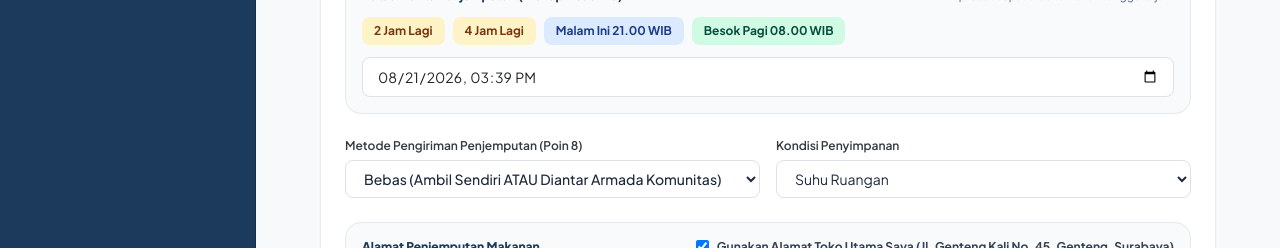
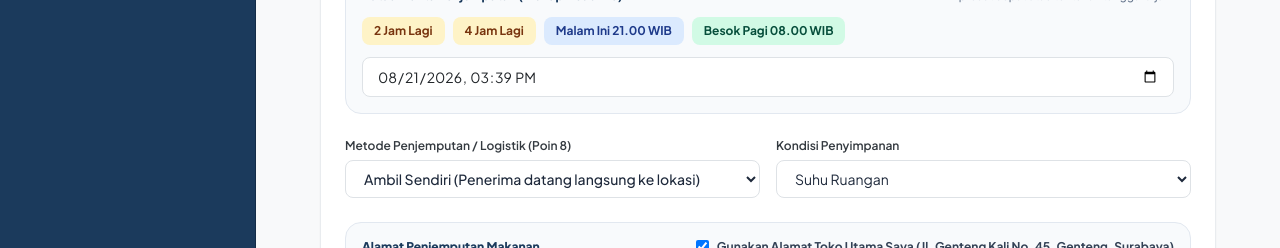
Before and after one commit to Rizalll-rgb/replate, a Next.js app: page /dashboard/provider/add-surplus in a window 1280 px wide. Shown: the part 840-1088 px from the top of the page. Built offline with nearby package versions, Linux system fonts and the light colour scheme; no server answers.

Commit message:
Completely remove BOTH option from FoodForm and MyListings fallback items to prevent business logic ambiguity

```diff
--- a/src/app/dashboard/provider/my-listings/page.tsx
+++ b/src/app/dashboard/provider/my-listings/page.tsx
@@ -53,7 +53,7 @@ export default function MyListingsPage() {
             quantityUnit: 'porsi',
             price: 5000,
             status: 'AVAILABLE',
-            distributionType: 'BOTH',
+            distributionType: 'SALE',
             address: 'Jl. Genteng Kali No. 45, Genteng, Surabaya',
             pickupDeadline: new Date(Date.now() + 5 * 3600000).toISOString(),
             photos: ['https://images.unsplash.com/photo-1546069901-ba9599a7e63c?w=600&auto=format&fit=crop&q=80'],
--- a/src/components/food/FoodForm.tsx
+++ b/src/components/food/FoodForm.tsx
@@ -38,6 +38,7 @@ export const FoodForm: React.FC<FoodFormProps> = ({ onSubmit, isLoading = false
   );
 
   const [pricingScheme, setPricingScheme] = useState<'RESCUE_SALE' | 'DONATION_YAYASAN' | 'DONATION_INDIVIDUAL'>('RESCUE_SALE');
+  const [deliveryMethod, setDeliveryMethod] = useState<'SELF_PICKUP' | 'RESCUE_PARTNER'>('SELF_PICKUP');
 
   const [formData, setFormData] = useState<Partial<FoodFormData>>({
     foodCategory: 'MEALS',
@@ -45,7 +46,7 @@ export const FoodForm: React.FC<FoodFormProps> = ({ onSubmit, isLoading = false
     quantity: 15,
     storageCondition: 'ROOM_TEMP',
     packagingType: 'PACKAGED',
-    distributionType: 'BOTH',
+    distributionType: 'SALE',
     price: 5000,
     weightPerUnitKg: 0.5,
     address: defaultAddress,
@@ -116,12 +117,8 @@ export const FoodForm: React.FC<FoodFormProps> = ({ onSubmit, isLoading = false
       return;
     }
 
-    const finalDistributionType: 'SALE' | 'FREE' | 'BOTH' =
-      formData.distributionType === 'BOTH'
-        ? 'BOTH'
-        : pricingScheme === 'RESCUE_SALE'
-        ? 'SALE'
-        : 'FREE';
+    const finalDistributionType: 'SALE' | 'FREE' =
+      pricingScheme === 'RESCUE_SALE' ? 'SALE' : 'FREE';
 
     const payload: FoodFormData = {
       foodName: formData.foodName || '',
@@ -358,13 +355,12 @@ export const FoodForm: React.FC<FoodFormProps> = ({ onSubmit, isLoading = false
 
       <div className="grid grid-cols-1 md:grid-cols-2 gap-4">
         <div className="flex flex-col gap-1.5">
-          <label className="text-xs font-semibold text-[#343A40]">Metode Pengiriman Penjemputan (Poin 8)</label>
+          <label className="text-xs font-semibold text-[#343A40]">Metode Penjemputan / Logistik (Poin 8)</label>
           <select
             className="w-full rounded-lg border border-[#DEE2E6] text-sm px-3.5 py-2 bg-white focus:border-[#1B3A5C] focus:outline-none font-medium"
-            value={formData.distributionType}
-            onChange={(e) => setFormData({ ...formData, distributionType: e.target.value })}
+            value={deliveryMethod}
+            onChange={(e) => setDeliveryMethod(e.target.value as 'SELF_PICKUP' | 'RESCUE_PARTNER')}
           >
-            <option value="BOTH">Bebas (Ambil Sendiri ATAU Diantar Armada Komunitas)</option>
             <option value="SELF_PICKUP">Ambil Sendiri (Penerima datang langsung ke lokasi)</option>
             <option value="RESCUE_PARTNER">Diantar Komunitas (Armada Kurir Rescue Partner)</option>
           </select>
```
